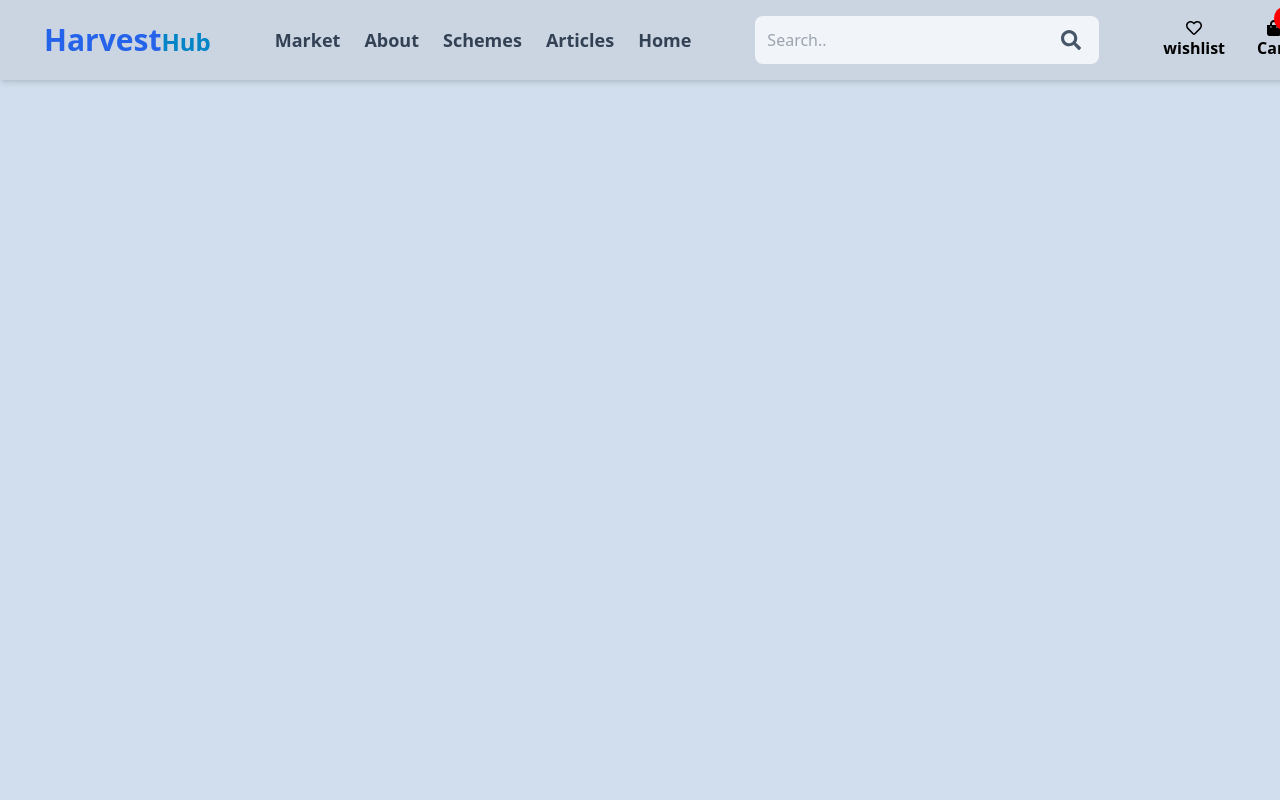
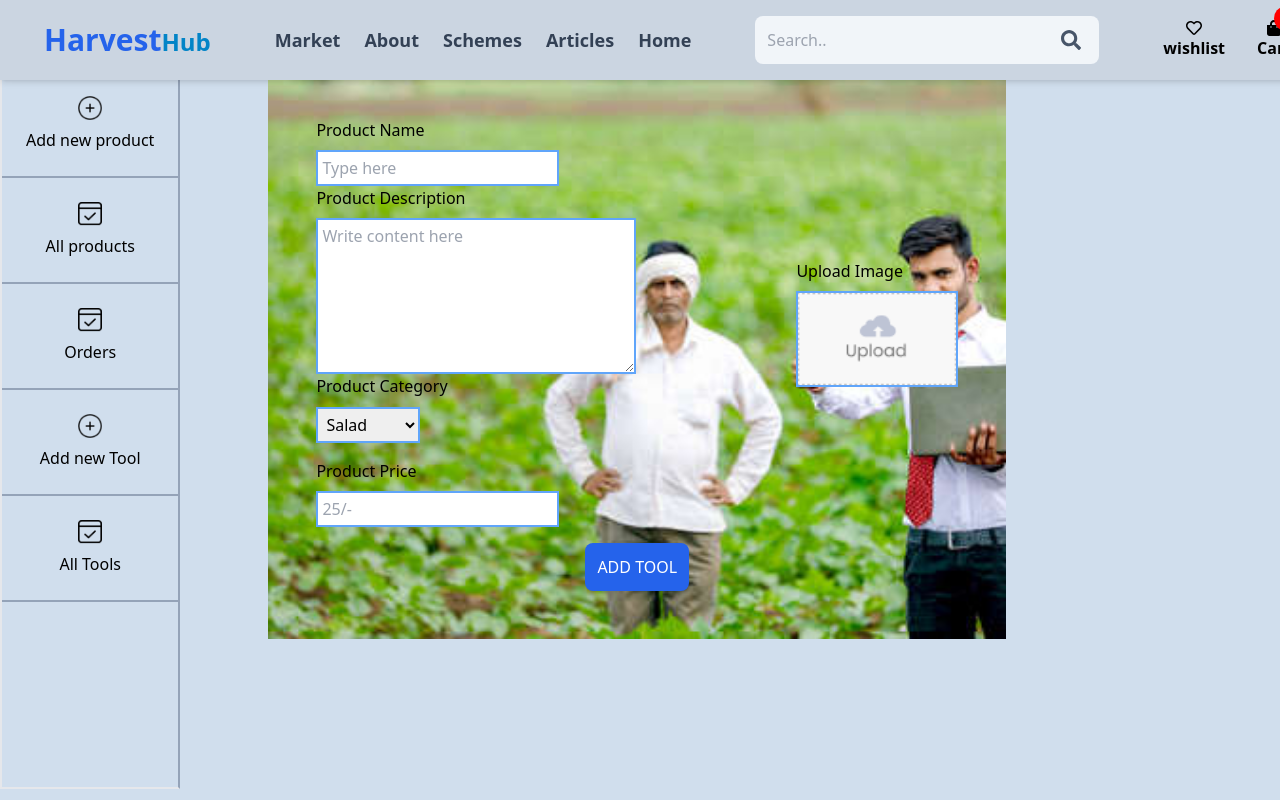
Before and after one commit to suryamanoj07/Harvest-hub, a React (Vite) app in the folder client/: page /addtool in a window 1280 px wide. Built offline with nearby package versions, Linux system fonts and the light colour scheme; no server answers.

Commit message:
Added farmer add-tool and list tool in admin

```diff
--- a/client/src/App.jsx
+++ b/client/src/App.jsx
@@ -19,6 +19,8 @@ import Verify from './pages/Verify'
 import MyOrders from './pages/Myorders'
 import Aorder from './pages/Aorders'
 import { Empty } from './components/Empty'
+import { AddTool } from './components/AddTool'
+import ListTool from './components/ListTool'
 
 function App() {
 
@@ -45,7 +47,9 @@ function App() {
          </Route>
          <Route path="/Sidebar" element={<Sidebar />}/>
          <Route path="/add" element={<Add />}/>
+         <Route path="/addtool" element={<AddTool />}/>
          <Route path="/list" element={<List />}/>
+         <Route path="/listtool" element={<ListTool />}/>
          <Route path="/orders" element={<Aorder />}/>
          </Routes>
     </BrowserRouter>
--- /dev/null
+++ b/client/src/components/AddTool.jsx
@@ -0,0 +1,140 @@
+import { useEffect, useState } from "react";
+import axios from "axios";
+import { toast } from "react-toastify";
+import upload_area from "./../../assets/upload_area.png";
+import { Sidebar } from "./Sidebar";
+import add_form from "./../../assets/add-form.jpg"
+
+export const AddTool = () => {
+  const [Image, setImage] = useState(false);
+  const [data, setData] = useState({
+    name: "",
+    description: "",
+    price: "",
+    category: "Salad",
+  });
+  const onHandleChange = (e) => {
+    const name = e.target.name;
+    const value = e.target.value;
+    setData((p) => ({ ...p, [name]: value }));
+  };
+  const onSubmitHandler = async (e) => {
+    e.preventDefault();
+    const url = "http://localhost:3000/api/tool/add";
+    const formData = new FormData();
+    formData.append("name", data.name);
+    formData.append("description", data.description);
+    formData.append("price", Number(data.price));
+    formData.append("category", data.category);
+    formData.append("image", Image);
+    const response = await axios.post(url, formData);
+    if (response.data.success) {
+      setData({
+        name: "",
+        description: "",
+        price: "",
+        category: "Salad",
+      });
+      setImage(false);
+      toast.success(response.data.message);
+    } else {
+      toast.error(response.data.message);
+    }
+  };
+  useEffect(() => {
+    console.log(data);
+  }, [data]);
+  return (
+    <div className="flex items-start gap-12">
+      <Sidebar />
+      <form
+        className="flex flex-col mx-10 gap-4 p-12 bg-cover"
+        style={{ backgroundImage: `url(${add_form})` }}
+        onSubmit={onSubmitHandler}
+      >
+        <div className="flex gap-40">
+          <div>
+            <div className="flex flex-col justify-center items-start gap-2">
+              <p>Product Name</p>
+              <input
+                onChange={onHandleChange}
+                value={data.name}
+                type="text"
+                name="name"
+                placeholder="Type here"
+                className="p-1 border-2 border-blue-400"
+              />
+            </div>
+            <div className="flex-col justify-center items-start flex gap-2">
+              <p>Product Description</p>
+              <textarea
+                className="w-80 p-1 border-2 border-blue-400"
+                onChange={onHandleChange}
+                value={data.description}
+                name="description"
+                rows="6"
+                placeholder="Write content here"
+                required
+              ></textarea>
+            </div>
+            <div className="flex gap-4 flex-col justify-center items-start ">
+              <div className="">
+                <p style={{ marginBottom: "9px" }}>Product Category</p>
+                <select
+                  name="category"
+                  onChange={onHandleChange}
+                  className="p-1 border-2 border-blue-400"
+                >
+                  <option value="Salad">Salad</option>
+                  <option value="Rolls">Rolls</option>
+                  <option value="Desert">Desert</option>
+                  <option value="Sandwich">Sandwich</option>
+                  <option value="Cake">Cake</option>
+                  <option value="Pure veg">Pure Veg</option>
+                  <option value="Pasta">Pasta</option>
+                  <option value="Noodles">Noodles</option>
+                </select>
+              </div>
+              <div className="flex flex-col gap-2 justify-center items-start ">
+                <p>Product Price</p>
+                <input
+                  onChange={onHandleChange}
+                  value={data.price}
+                  type="Number"
+                  name="price"
+                  placeholder="25/-"
+                  className="p-1 border-2 border-blue-400"
+                />
+              </div>
+            </div>
+          </div>
+
+          <div className="flex flex-col justify-center items-start gap-2">
+            <p>Upload Image</p>
+            <label htmlFor="image">
+              <img
+                src={Image ? URL.createObjectURL(Image) : upload_area}
+                className="border-2 border-blue-400 h-24"
+              />
+            </label>
+            <input
+              onChange={(e) => setImage(e.target.files[0])}
+              type="file"
+              name="image"
+              id="image"
+              hidden
+              required
+            />
+          </div>
+        </div>
+
+        <button
+          type="submit"
+          className="border-black border-1 p-3 rounded-lg text-white bg-blue-600 hover:opacity-90 max-w-80 mx-auto"
+        >
+          ADD TOOL
+        </button>
+      </form>
+    </div>
+  );
+};
--- /dev/null
+++ b/client/src/components/ListTool.css
@@ -0,0 +1,21 @@
+.list-table-format{
+    display: grid;
+    grid-template-columns: 1fr 1fr 1fr 1fr 0.5fr;
+    align-items: center;
+    gap: 10px;
+    padding: 12px 15px;
+    border: 1px solid #cacaca;
+    font-size: 18px;
+}
+.list-table-format.title{
+    background-color: #74b5f1;
+}
+.list-table-format img{
+    width: 120px;
+}
+.cursor{
+    cursor: pointer;
+    color: red;
+    font-size: 25px;
+    font-weight: 500;
+}
--- /dev/null
+++ b/client/src/components/ListTool.jsx
@@ -0,0 +1,64 @@
+import { useEffect, useState } from 'react'
+import axios from 'axios'
+import { toast } from 'react-toastify'
+import { Sidebar } from './Sidebar'
+import "./ListTool.css"
+
+const ListTool = () => {
+  const url = "http://localhost:3000/api/tool/list"
+  const [list,setList]=useState([])
+
+  const fetchList = async()=>{
+    const response=await axios.get(url)
+    if (response.data.success){
+      setList(response.data.message)
+    }
+    else{toast.error("Error")}
+  }
+
+  const removeFood=async(id)=>{
+    console.log(id)
+    const respone = await axios.post(`http://localhost:3000/api/tool/delete/${id}`)
+    console.log(respone);
+    await fetchList()
+    if(respone.data.success){
+      toast.success(respone.data.message)
+    }
+    else{
+      toast.error(respone.data.message)
+    }
+  }
+
+  useEffect(()=>{fetchList()},[])
+  return (
+    <div className="flex items-start gap-12">
+      <Sidebar />
+    <div className='list add flex-col'>
+      <p className='flex justify-center font-bold text-red-600 text-xl m-4'>All Foods List</p>
+      <div className='list-table mx-16'>
+        <div className="list-table-format title">
+          <b className='mx-16 text-2xl'>Product</b>
+          <b className='mx-16 text-2xl'>Name</b>
+          <b className='mx-4 text-2xl'>Category</b>
+          <b className='-mx-4 text-2xl'>Price</b>
+          <b className='-mx-12 text-2xl'>Action</b>
+        </div>
+        {list.map((item,idx)=>{
+          return(
+            <div key={idx} className='list-table-format'>
+              <img src={`http://localhost:3000/images/${item.image}`} alt="" style={{height:"120px",width:"180px",marginLeft:"20px"}} />
+              <p className='mx-20'>{item.name}</p>
+              <p className='mx-12'>{item.category}</p>
+              <p>{item.price}</p>
+              <p className="-mx-12 cursor-pointer bg-red-500 p-1 rounded-lg border-2 border-black w-24 text-center" onClick={()=>removeFood(item._id)}>remove</p>
+            </div>
+          )
+        })}
+      </div>
+    </div>
+    </div>
+
+  )
+}
+
+export default ListTool
--- a/client/src/components/Sidebar.jsx
+++ b/client/src/components/Sidebar.jsx
@@ -23,6 +23,18 @@ export const Sidebar = () => {
             <p>Orders</p>
         </div>
         </Link>
+        <Link to="/addtool">
+        <div className="flex flex-col gap-2 p-6 justify-center items-center  hover:bg-slate-300 cursor-pointer border-b-2 border-slate-400">
+            <img src={add_icon} alt="add product" className="h-6 w-6" />
+            <p>Add new Tool</p>
+        </div>
+        </Link>
+        <Link to="/listtool">
+        <div className="flex flex-col gap-2 p-6 justify-center items-center  hover:bg-slate-300 cursor-pointer border-b-2 border-slate-400">
+            <img src={order_icon} alt="add product" className="h-6 w-6" />
+            <p>All Tools</p>
+        </div>
+        </Link>
     </div>
   )
 }
--- a/client/src/pages/Aorders.jsx
+++ b/client/src/pages/Aorders.jsx
@@ -63,7 +63,7 @@ const Aorder = () => {
               <p className='order-item-phone'>{order.address.phone}</p>
             </div>
             <p>Items : {order.items.length}</p>
-            <p>${order.amount}</p>
+            <p>Rs {order.amount}/-</p>
             <select onChange={(e)=>statusHandler(e,order._id)} value={order.status} name="" id="">
               <option value="Food Processing">Food Processing</option>
               <option value="Out for delivery">Out for delivery</option>
--- a/client/src/pages/Order.jsx
+++ b/client/src/pages/Order.jsx
@@ -61,8 +61,7 @@ export const Order = () => {
     let url = "http://localhost:3000"
     let response = await axios.post(url+"/api/order/place",orderData,{headers:{token}})
     if(response.data.success){
-      const {success_url} = response.data
-      window.location.replace(success_url)
+      navigate("/myorders")
     }
   }
 //     useEffect(() => {
```
Also changed, not shown: 2 other files (tests, documents, lock files or other folders).
